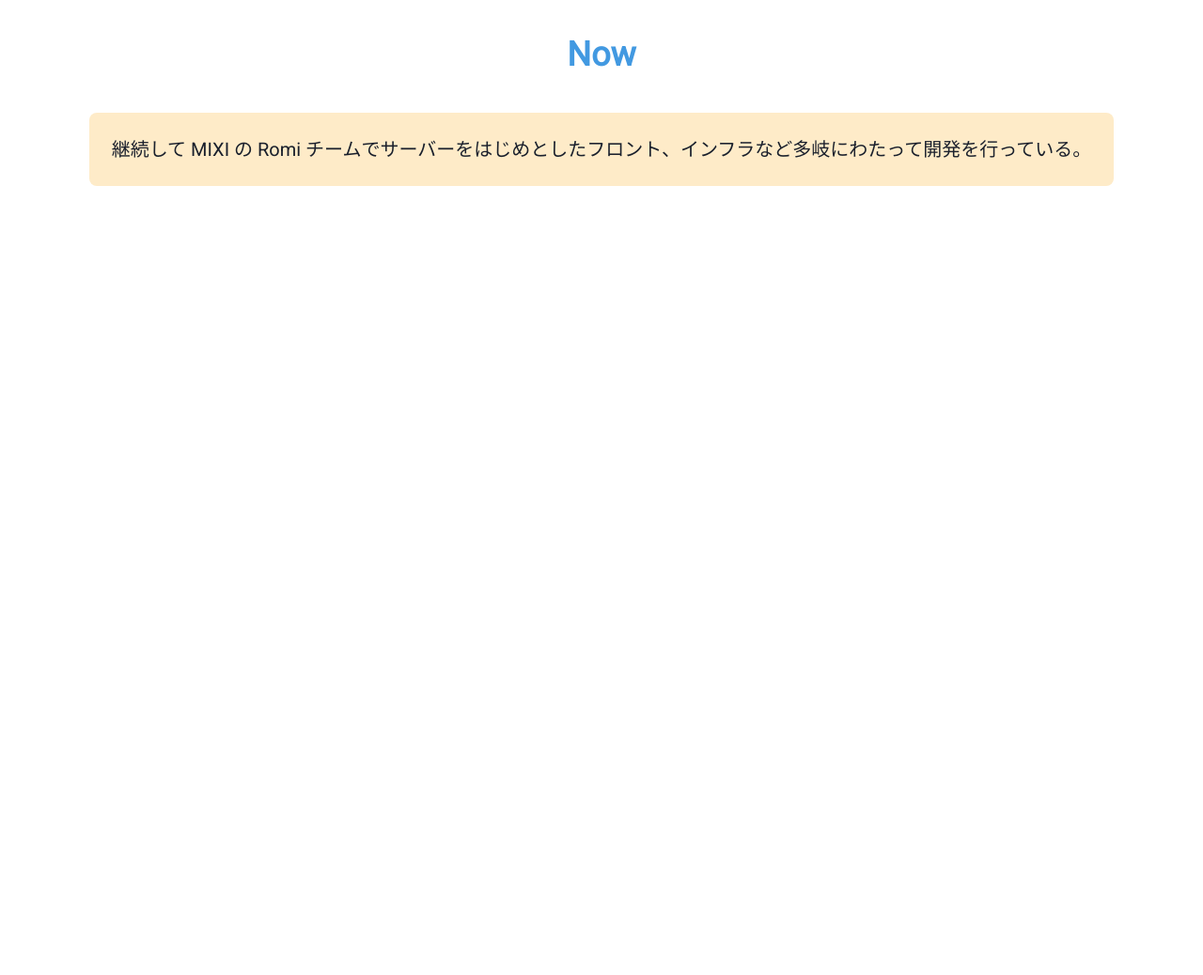
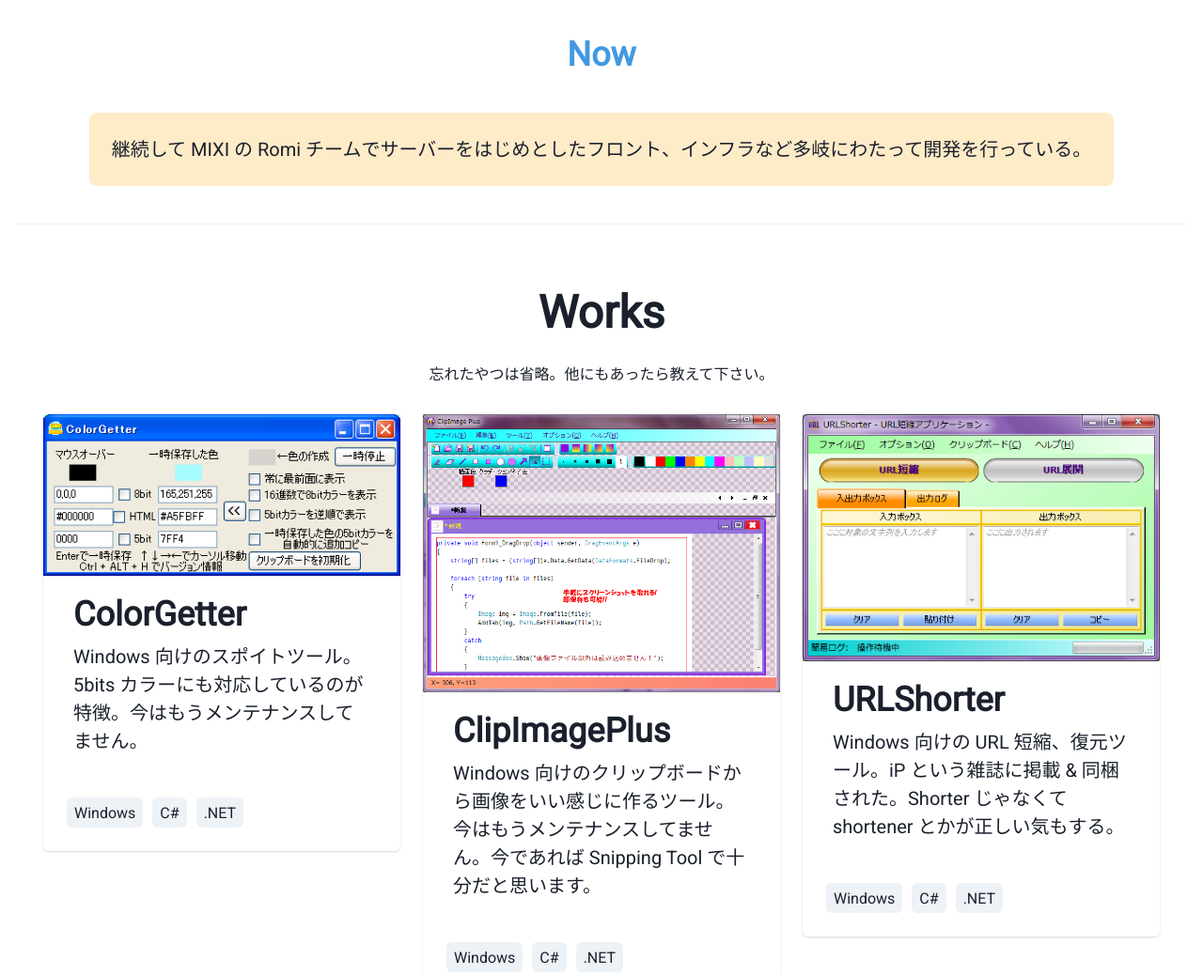
Before and after one commit to SeeLog/portfolio, a Gatsby site: page / in a window 1280 px wide. Shown: the part 7934-8972 px from the top of the page at 94% size. Before the commit the page ends 8132 px from the top, so only its background shows below. Built offline with nearby package versions, Linux system fonts and the light colour scheme; Gatsby itself is replaced by a stand-in of ours.

Commit message:
[add] works

```diff
--- a/gatsby-config.ts
+++ b/gatsby-config.ts
@@ -11,6 +11,14 @@
   graphqlTypegen: true,
   plugins: [
     "gatsby-plugin-emotion",
+    "gatsby-transformer-yaml",
+    {
+      resolve: "gatsby-source-filesystem",
+      options: {
+        name: "config",
+        path: `${__dirname}/src/data`,
+      },
+    },
     "gatsby-plugin-image",
     "gatsby-plugin-sharp",
     "gatsby-transformer-sharp",
@@ -18,17 +26,9 @@
       resolve: "gatsby-source-filesystem",
       options: {
         name: "images",
-        path: "./src/images/",
+        path: `${__dirname}/src/images`,
       },
       __key: "images",
-    },
-    "gatsby-transformer-yaml",
-    {
-      resolve: "gatsby-source-filesystem",
-      options: {
-        name: "config",
-        path: `${__dirname}/src/data`,
-      },
     },
     {
       resolve: "@chakra-ui/gatsby-plugin",
--- a/src/components/Career.tsx
+++ b/src/components/Career.tsx
@@ -4,9 +4,6 @@
   Divider,
   Heading,
   Text,
-  Grid,
-  GridItem,
-  Tag,
   Box,
   useColorModeValue,
 } from "@chakra-ui/react";
--- /dev/null
+++ b/src/components/Works.tsx
@@ -0,0 +1,99 @@
+import React from "react";
+import { useStaticQuery, graphql } from "gatsby";
+import {
+  Heading,
+  Text,
+  SimpleGrid,
+  GridItem,
+  Card,
+  Box,
+  Divider,
+  Tag,
+  CardFooter,
+  CardBody,
+} from "@chakra-ui/react";
+import { IGatsbyImageData, GatsbyImage } from "gatsby-plugin-image";
+
+interface WorksData {
+  works: {
+    nodes: {
+      title: string;
+      description: string;
+      url: string;
+      image: {
+        childImageSharp: {
+          gatsbyImageData: IGatsbyImageData;
+        };
+      };
+      tags: string[];
+    }[];
+  };
+}
+
+const query = graphql`
+  query worksQuery {
+    works: allWorksYaml {
+      nodes {
+        title
+        description
+        url
+        image {
+          childImageSharp {
+            gatsbyImageData(
+              quality: 100
+              layout: FULL_WIDTH
+              placeholder: BLURRED
+              formats: [AUTO, WEBP, AVIF]
+            )
+          }
+        }
+        tags
+      }
+    }
+  }
+`;
+
+const Works: React.FC = () => {
+  const data = useStaticQuery<WorksData>(query);
+
+  return (
+    <>
+      <Divider my={10} />
+      <Heading as="h2" size="2xl" p="30px">
+        Works
+      </Heading>
+      <Text>忘れたやつは省略。他にもあったら教えて下さい。</Text>
+      <SimpleGrid columns={{ base: 1, md: 2, lg: 3 }} gap={6} p="30px">
+        {data.works.nodes.map((work) => (
+          <GridItem colSpan={1}>
+            <Card>
+              <Box width="100%">
+                <GatsbyImage
+                  image={work.image.childImageSharp.gatsbyImageData}
+                  alt={work.title}
+                />
+              </Box>
+              <CardBody px={8}>
+                <Heading as="h3" size="xl" mb={2}>
+                  {work.title}
+                </Heading>
+                <Text fontSize="xl">{work.description}</Text>
+              </CardBody>
+              <CardFooter>
+                <Box>
+                  {work.tags.map((tag) => (
+                    <Tag size="lg" m="5px" px="8px" py="4px" key={tag}>
+                      {tag}
+                    </Tag>
+                  ))}
+                </Box>
+              </CardFooter>
+            </Card>
+          </GridItem>
+        ))}
+      </SimpleGrid>
+    </>
+  );
+};
+
+export default Works;
--- /dev/null
+++ b/src/data/works.yml
@@ -0,0 +1,115 @@
+- title: ColorGetter
+  description: Windows 向けのスポイトツール。5bits カラーにも対応しているのが特徴。今はもうメンテナンスしてません。
+  url: https://www.vector.co.jp/soft/winnt/art/se483894.html
+  image: ./images/works/colorgetter.png
+  tags:
+  - Windows
+  - C#
+  - .NET
+
+- title: ClipImagePlus
+  description: Windows 向けのクリップボードから画像をいい感じに作るツール。今はもうメンテナンスしてません。今であれば Snipping Tool で十分だと思います。
+  url: https://www.vector.co.jp/soft/winnt/art/se491954.html
+  image: ./images/works/clipimageplus.jpg
+  tags:
+  - Windows
+  - C#
+  - .NET
+
+- title: URLShorter
+  description: Windows 向けの URL 短縮、復元ツール。iP という雑誌に掲載 & 同梱された。Shorter じゃなくて shortener とかが正しい気もする。
+  url: https://www.vector.co.jp/soft/winnt/net/se495238.html
+  image: ./images/works/urlshorter.jpg
+  tags:
+  - Windows
+  - C#
+  - .NET
+
+- title: ScripTEditor
+  description: Windows 向けのポケモン ROM 改造ツール。イベントのスクリプトを独自の言語を用いて編集できます。今はもうメンテナンスしてません。
+  url: http://seelog.nobody.jp/Pokemon_Hack/SoftWare/ScripTEditor.html
+  image : ./images/works/STE.png
+  tags:
+  - Windows
+  - Delphi
+
+- title: メカろぐどん(@Mecha_Log)
+  description: 某ゲームのメカドンっぽいやつをモチーフにした人工無能型の bot です。3万フォロワーくらいいましたが、残念ながら凍結されました。
+  url: https://togetter.com/li/439247
+  image: ./images/works/mecha_log.png
+  tags:
+  - Windows
+  - PHP
+  - C#
+  - MySQL
+  - .NET
+
+- title: ゲリラダンジョン時間割ツール
+  description: Android 向けパズドラのゲリラダンジョンの時間割を確認できる攻略アプリ。必要なダンジョンだけ自動で通知させる機能付き。100万以上ダウンロードされ、起業するキッカケになった。残念ながら現在はクローズ。
+  url: ""
+  image: ./images/works/pad_time_table.jpg
+  tags:
+  - Android
+  - Java
+
+- title: ScreenGuardian
+  description: Android 向けのロック画面アプリ。昔の Android は iOS みたいにロック画面とホーム画面の画像を別々に設定できなかった。あとロック画面がダサかったのでかっこよくするためのアプリ。Sony Select に掲載されたり、ギズモードに取り上げられたりもした。現在は Android の発展とともにクローズ済み。
+  url: https://www.gizmodo.jp/2013/12/screenguardian.html
+  image: ./images/works/screen_guardian.png
+  tags:
+  - Android
+  - Java
+
+- title: ツイレベ
+  description: Twitter を利用状況を元にレベルを計算したりバトルしたりできる Web サービス。今はもうクローズしています。
+  url: ""
+  image: ./images/works/twileve.png
+  tags:
+  - Web
+  - PHP
+  - MySQL
+  - Twitter
+
+- title: Take Five!
+  description: 「ハイタッチをした時に音が鳴ったら面白そう」という小さなアイデアを具現化し、それによって生まれるコミュニケーションの活発化を目的とした手袋型コミュニケーションデバイス。手袋型の楽器です。
+  url: https://gugen.jp/subscriptions/work/571
+  image: ./images/works/take_five.jpg
+  tags:
+  - Arduino
+  - XBee
+  - C++
+  - Raspberry Pi
+  - Python
+  - 電子工作
+
+- title: DORMIR 〜寝落ち検出デバイス〜
+  description: DORMIR (ドルミール) は下敷き型の「寝落ち」検出デバイスです。下敷き上の「寝落ち」を検出し、無線通信で外部機器と通信を行います。
+  url: https://gugen.jp/subscriptions/work/695
+  image: ./images/works/dormir.jpg
+  tags:
+  - Arduino
+  - BLE
+  - C++
+  - Raspberry Pi
+  - Python
+  - 電子工作
+
+- title: レンチン電卓
+  description: 電子レンジのワット数と温め時間を変換することができるスマホアプリ。iOS/Android 両対応です。
+  url: https://apps.apple.com/jp/app/%E3%83%AC%E3%83%B3%E3%83%81%E3%83%B3%E9%9B%BB%E5%8D%93/id1577913598
+  image: ./images/works/microwave.png
+  tags:
+  - iOS
+  - Android
+  - Flutter
+  - Provider
+
+- title: 個体値チェッカー
+  description: ポケモンの個体値を計算するスマホアプリ。SV 対応済み。iOS/Android 両対応です。
+  url: https://apps.apple.com/jp/app/%E5%80%8B%E4%BD%93%E5%80%A4%E3%83%81%E3%82%A7%E3%83%83%E3%82%AB%E3%83%BC-for-sv/id1579231487
+  image: ./images/works/iv_checker.png
+  tags:
+  - iOS
+  - Android
+  - Flutter
+  - Riverpod
--- a/src/pages/index.tsx
+++ b/src/pages/index.tsx
@@ -11,6 +11,7 @@
 import AboutMe from "../components/AboutMe";
 import Skills from "../components/Skills";
 import Careers from "../components/Career";
+import Works from "../components/Works";
 
 const IndexPage: React.FC<PageProps> = () => {
   return (
@@ -19,10 +20,11 @@
       <ChakraProvider theme={theme}>
         <Header />
         <Hero />
-        <Container maxW="container.xl" centerContent>
+        <Container maxW="8xl" centerContent>
           <AboutMe />
           <Skills />
           <Careers />
+          <Works />
         </Container>
       </ChakraProvider>
     </>
```
Also changed, not shown: src/data/images/works/STE.png (added), src/data/images/works/clipimageplus.jpg (added), src/data/images/works/colorgetter.png (added), src/data/images/works/dormir.jpg (added), src/data/images/works/iv_checker.png (added), src/data/images/works/mecha_log.png (added), src/data/images/works/microwave.png (added), src/data/images/works/pad_time_table.jpg (added), src/data/images/works/screen_guardian.png (added), src/data/images/works/take_five.jpg (added), src/data/images/works/twileve.png (added), src/data/images/works/urlshorter.jpg (added).
